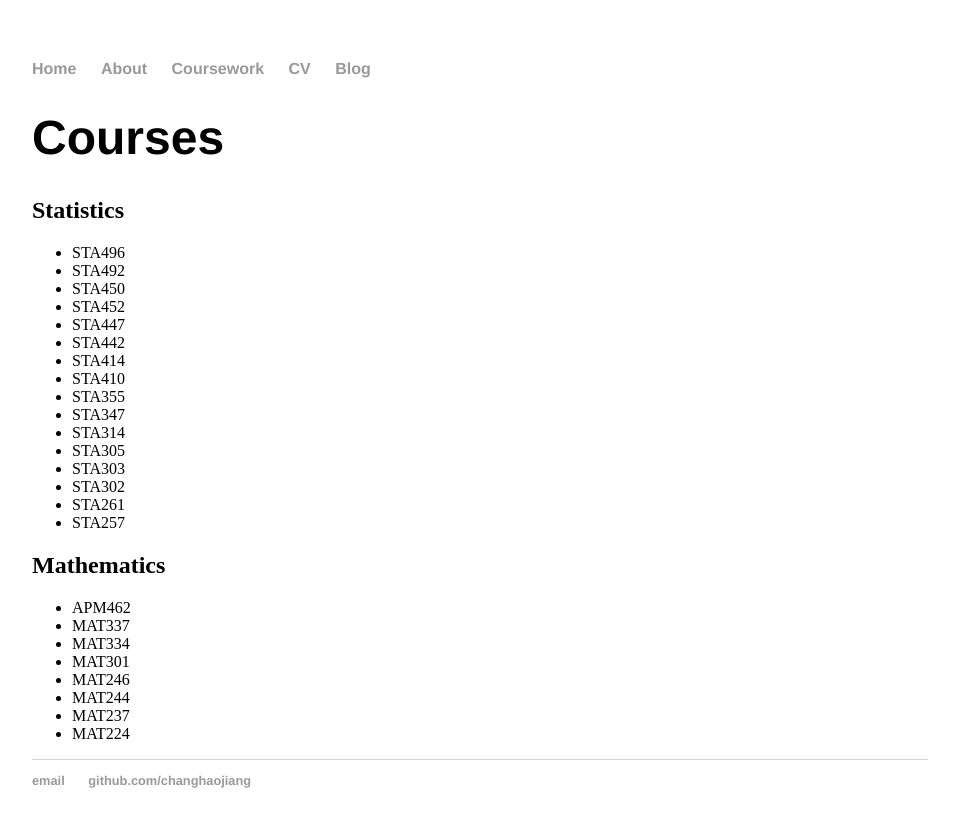
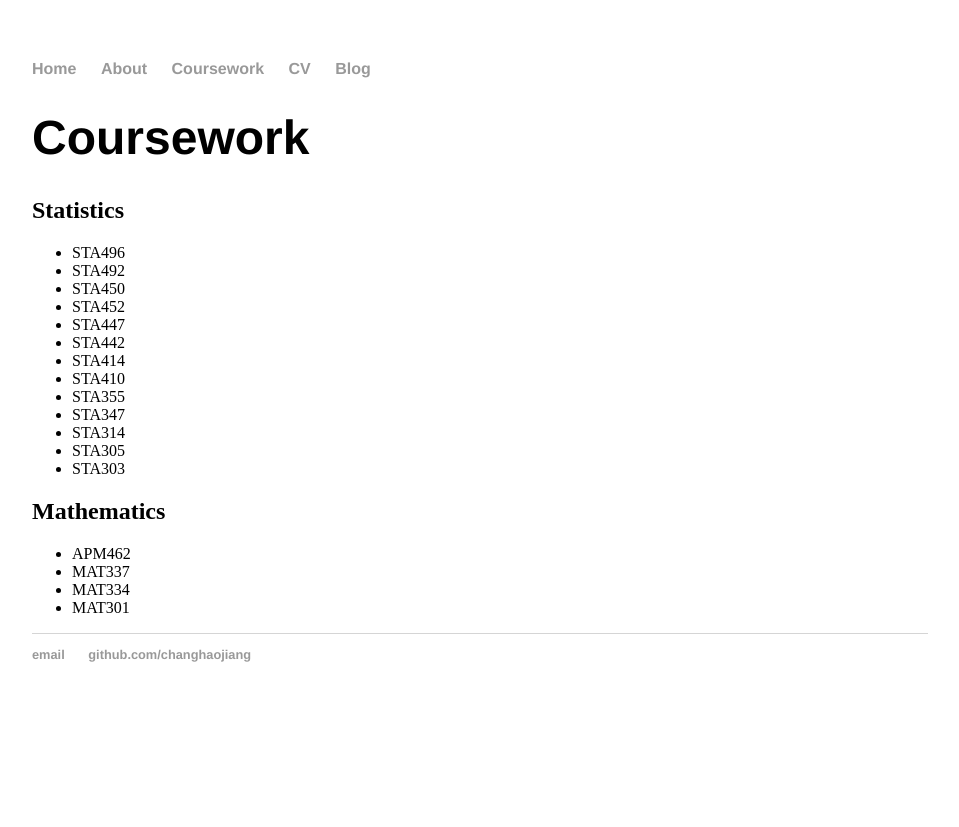
Before and after one commit to PhilyGu/changhaojiang.github.io, a Jekyll site: the page built from coursework/index.html, in a window 1280 px wide. Shown: the top 827 px of the page, without its empty margins (160-1119 px from the left). Built offline with Jekyll 4.4.1, drawn with Linux system fonts in a browser that asks for light colours.

Commit message:
Update index.html

```diff
--- a/coursework/index.html
+++ b/coursework/index.html
@@ -6,7 +6,7 @@ title: Changhao Jiang
 <html>
 <body>
 
-<h1>Courses</h1>
+<h1>Coursework</h1>
 
 <section>
   <h2>Statistics</h2>
@@ -25,9 +25,6 @@ title: Changhao Jiang
   <li>STA314</li>
   <li>STA305</li>
   <li>STA303</li>
-  <li>STA302</li>
-  <li>STA261</li>
-  <li>STA257</li>
 </ul>
 </section>
 
@@ -38,10 +35,6 @@ title: Changhao Jiang
   <li>MAT337</li>
   <li>MAT334</li>
   <li>MAT301</li>
-  <li>MAT246</li>
-  <li>MAT244</li>
-  <li>MAT237</li>
-  <li>MAT224</li>
 </ul>
 
 </section>
```
